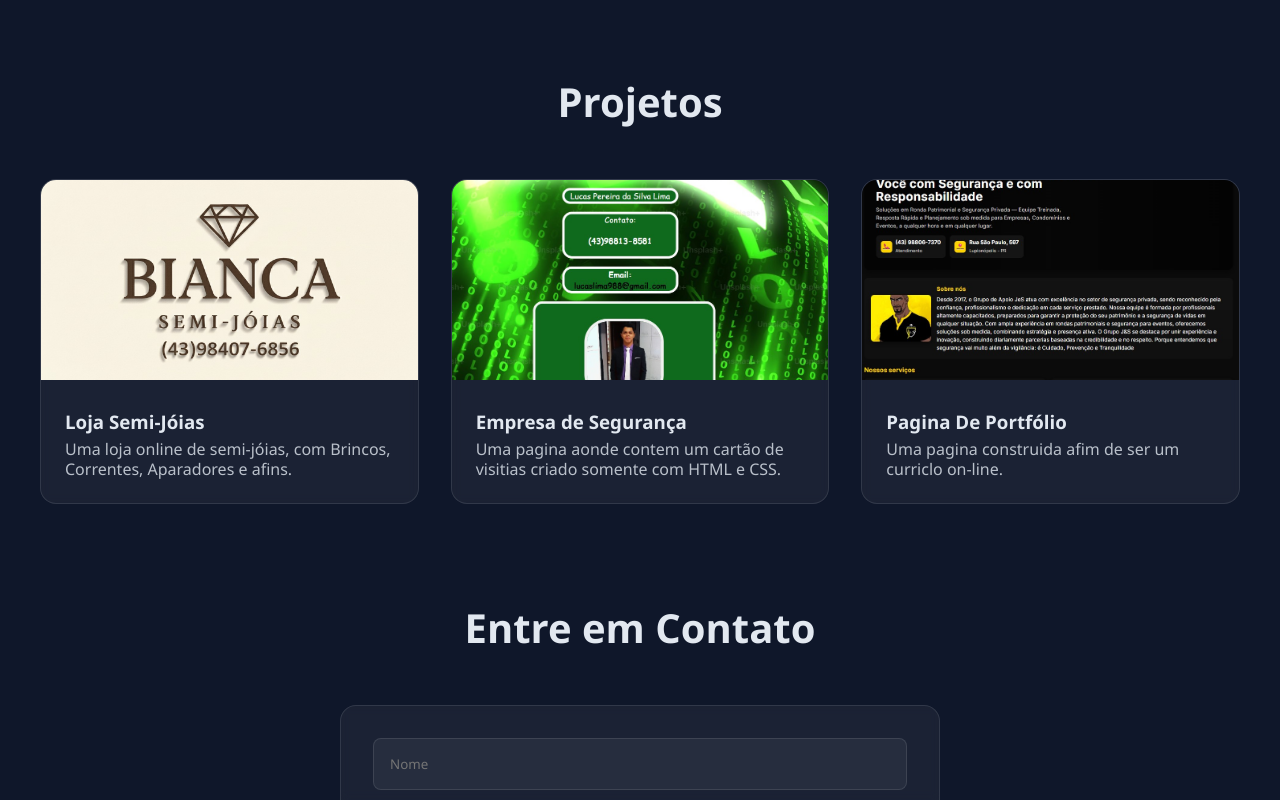
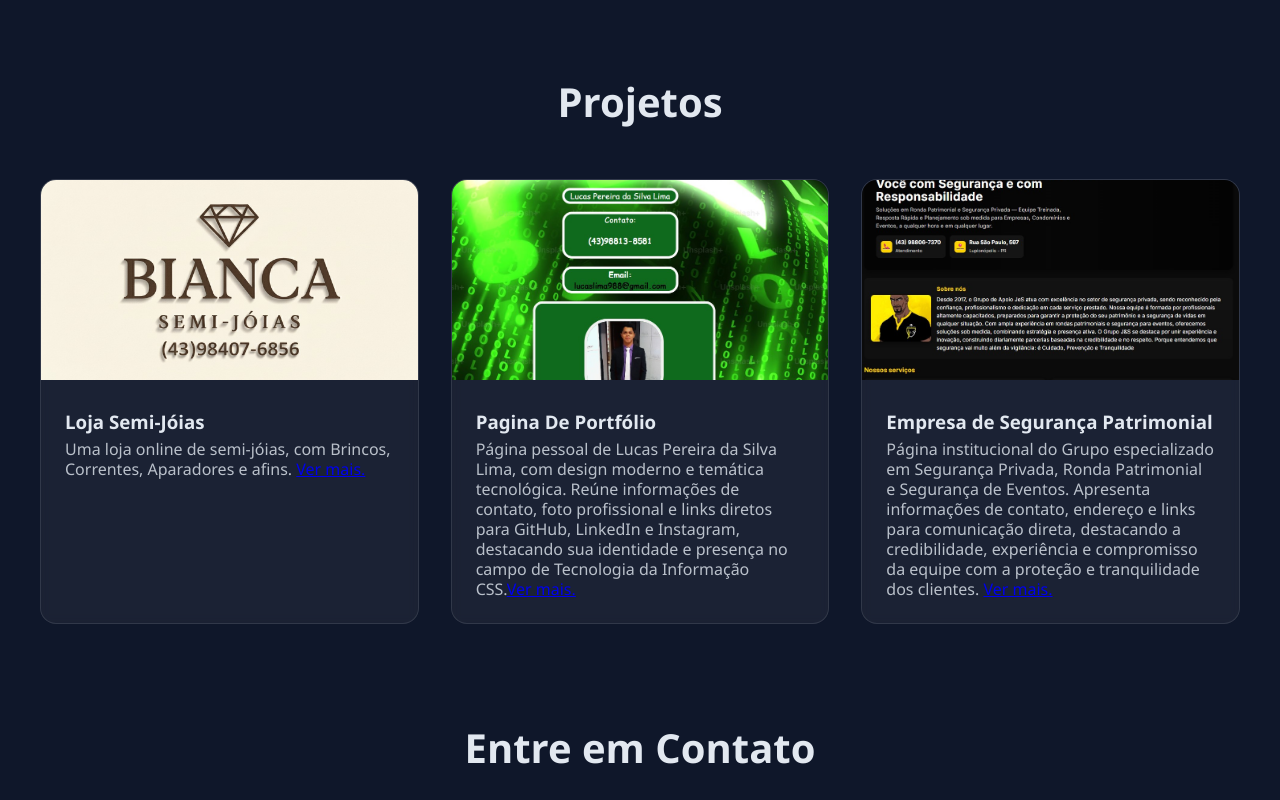
Before and after one commit to Limalima212324/portf-lio, a plain HTML site: page index.html in a window 1280 px wide. Shown: the part 1263-2063 px from the top of the page. Drawn offline with Linux system fonts and the light colour scheme.

Commit message:
Atualização de todo o projeto

```diff
--- a/index.html
+++ b/index.html
@@ -45,7 +45,7 @@
         <h2 class="sobre-titulo">Sobre Mim</h2>
         <div class="sobre-caixa">
             <p class="sobre-paragrafo">
-                Olá! Meu nome é Lucas Lima, sou um desenvolvedor front-end apaixonado por criar experiências
+                Olá! Meu nome é Lucas Lima, sou um  inciante em desenvolvimento front-end e back-end, apaixonado por criar experiências
                 digitais incríveis. Tenho experiência em HTML, CSS e JavaScript, e estou sempre buscando aprender
                 novas tecnologias e aprimorar minhas habilidades.
             </p>
@@ -62,26 +62,30 @@
                 <div class="caixa-textos-projeto">
                     <h3 class="info-projetos">Loja Semi-Jóias</h3>
                     <p class="paragrafo-projetos">Uma loja online de semi-jóias, com Brincos, Correntes, Aparadores e
-                        afins.
+                        afins. <a href="#">Ver mais.</a>
                     </p>
                 </div>
             </div>
 
             <div class="projetos-card">
-                <img src="./img/cartao.png" alt="Seguranca" class="projetos-imagem">
+                <img src="./img/cartao.png" alt="Curriculo" class="projetos-imagem">
                 <div class="caixa-textos-projeto">
-                    <h3 class="info-projetos">Empresa de Segurança</h3>
-                    <p class="paragrafo-projetos">Uma pagina aonde contem um cartão de visitias criado somente com HTML
-                        e
-                        CSS.</p>
+                    <h3 class="info-projetos">Pagina De Portfólio</h3>
+                    <p class="paragrafo-projetos">Página pessoal de Lucas Pereira da Silva Lima, com design moderno e
+                        temática tecnológica. Reúne informações de contato, foto profissional e links diretos para
+                        GitHub, LinkedIn e Instagram, destacando sua identidade e presença no campo de Tecnologia da
+                        Informação CSS.<a href="#">Ver mais.</a></p>
                 </div>
             </div>
 
             <div class="projetos-card">
-                <img src="./img/portfolio.png" alt="Curriculo" class="projetos-imagem">
+                <img src="./img/portfolio.png" alt="Seguranca" class="projetos-imagem">
                 <div class="caixa-textos-projeto">
-                    <h3 class="info-projetos">Pagina De Portfólio</h3>
-                    <p class="paragrafo-projetos">Uma pagina construida afim de ser um curriclo on-line.</p>
+                    <h3 class="info-projetos">Empresa de Segurança Patrimonial</h3>
+                    <p class="paragrafo-projetos">Página institucional do Grupo especializado em Segurança
+                        Privada, Ronda Patrimonial e Segurança de Eventos. Apresenta informações de contato, endereço e
+                        links para comunicação direta, destacando a credibilidade, experiência e compromisso da equipe
+                        com a proteção e tranquilidade dos clientes. <a href="#">Ver mais.</a></p>
                 </div>
             </div>
         </div>
```
